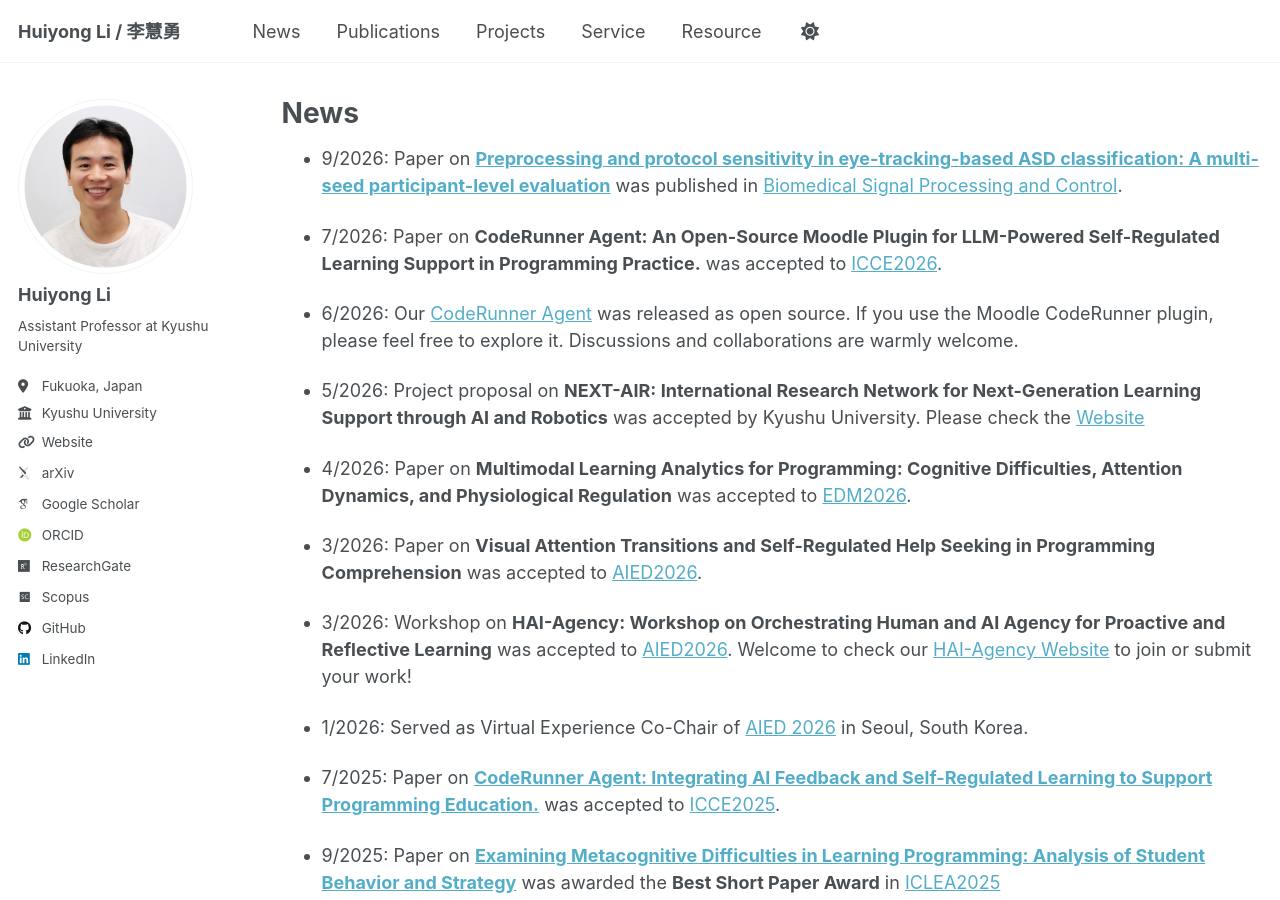
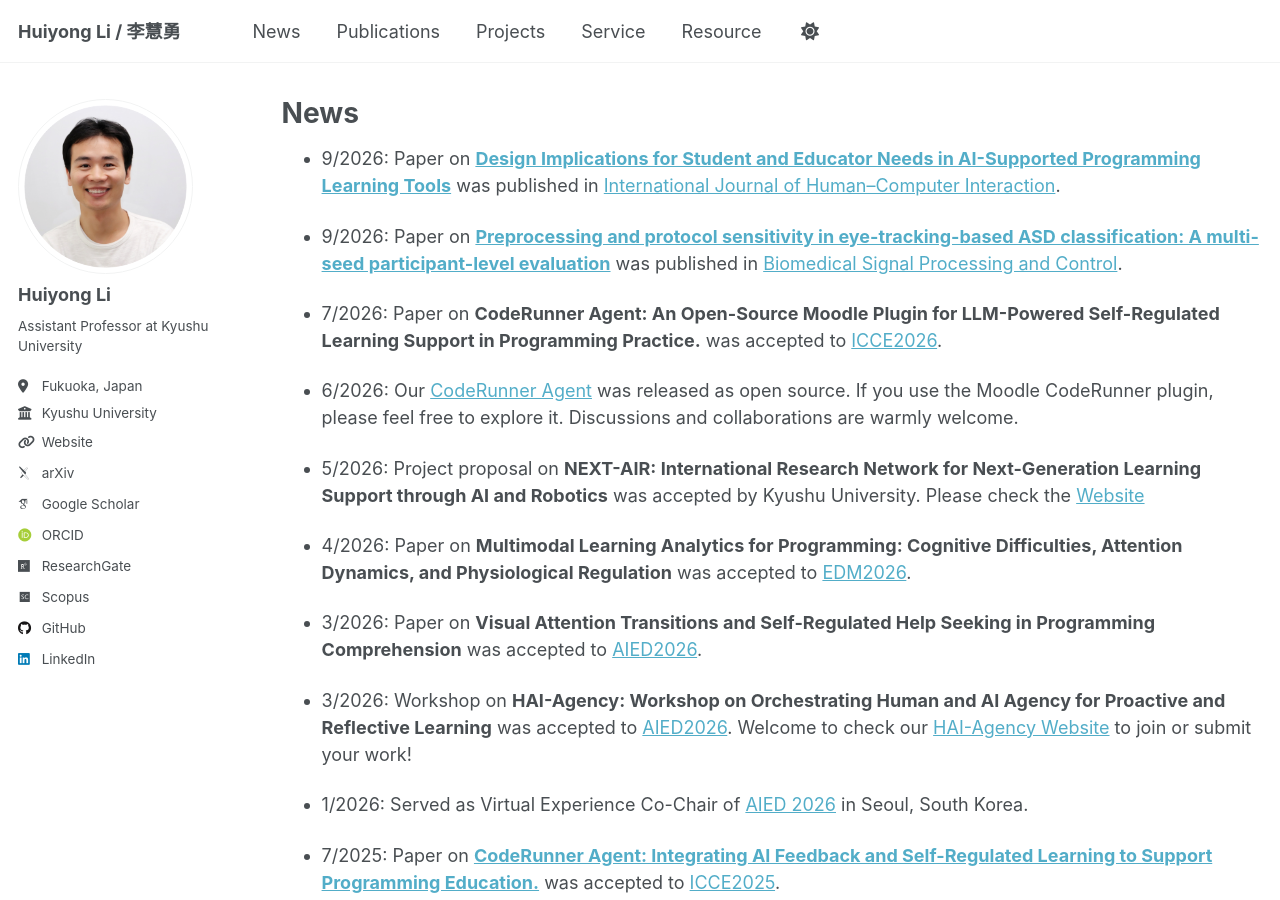
Before and after one commit to li-huiyong/li-huiyong.github.io, a Jekyll site: the page built from _pages/news.md, in a window 1280 px wide and 900 px high. Built offline with Jekyll 4.4.1, drawn with Linux system fonts in a browser that asks for light colours; some web fonts are replaced.

Commit message:
add IJHCI publication news
Updated news entries and added new publications to the news page.

```diff
--- a/_pages/news.md
+++ b/_pages/news.md
@@ -6,6 +6,8 @@ author_profile: true
 ---
 
 {% include base_path %}
+
+* 9/2026: Paper on [**Design Implications for Student and Educator Needs in AI-Supported Programming Learning Tools**](https://doi.org/10.1080/10447318.2026.2730083) was published in [International Journal of Human–Computer Interaction](https://www.tandfonline.com/journals/hihc20).
 
 * 9/2026: Paper on [**Preprocessing and protocol sensitivity in eye-tracking-based ASD classification: A multi-seed participant-level evaluation**](https://doi.org/10.1016/j.bspc.2026.111380) was published in [Biomedical Signal Processing and Control](https://www.sciencedirect.com/journal/biomedical-signal-processing-and-control).
 
```
